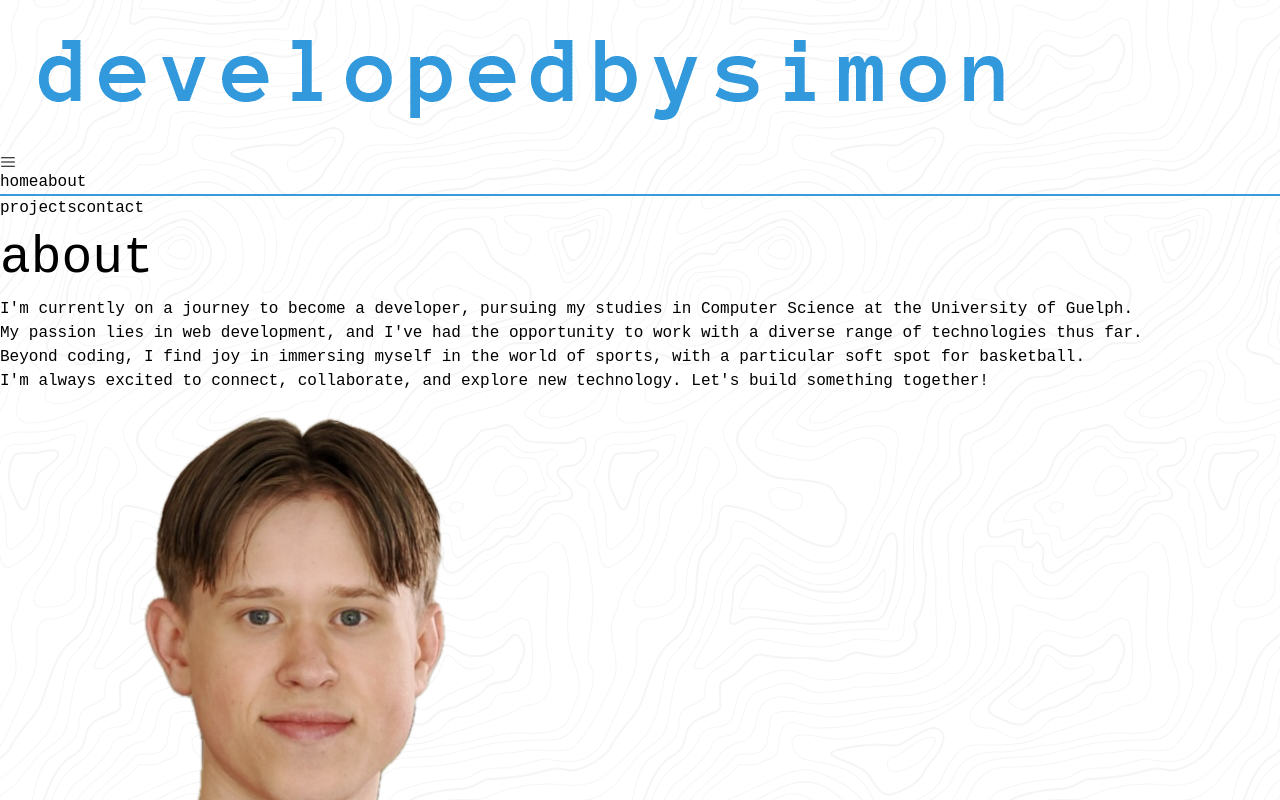
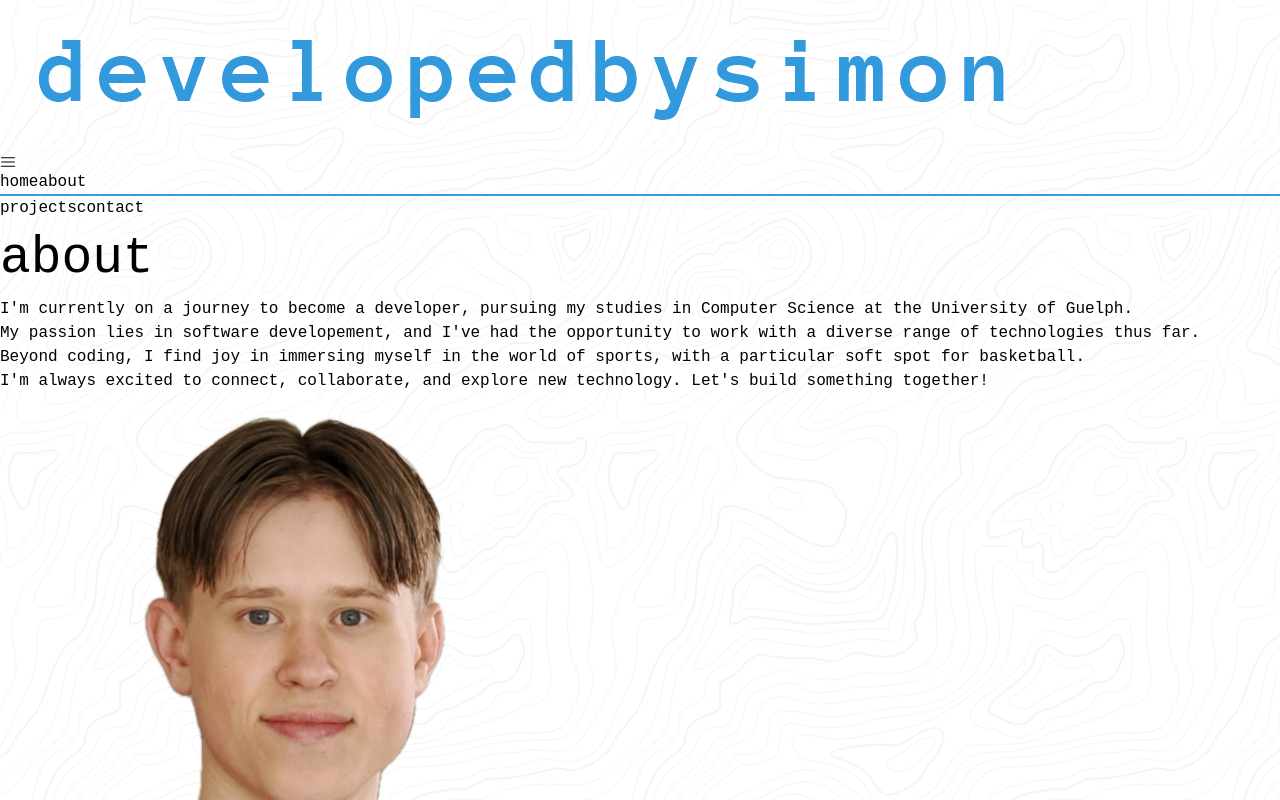
Before and after one commit to SimonasTamkevicius/Personal-Portfolio-2.0, a React (Vite) app: page /#/about in a window 1280 px wide. Shown: the top 800 px of the page. Built offline with nearby package versions, Linux system fonts and the light colour scheme; some icons are missing.

Commit message:
modified the about paragraph

```diff
--- a/src/components/About.jsx
+++ b/src/components/About.jsx
@@ -16,7 +16,7 @@ const About = () => {
                 </div>
                 <div>
                     <p className='mt-5 text-center text-md xl:text-md intro-text md:leading-8'>
-                        I'm currently on a journey to become a developer, pursuing my studies in Computer Science at the University of Guelph.<br></br>My passion lies in web development, and I've had the opportunity to work with a diverse range of technologies thus far.<br></br>
+                        I'm currently on a journey to become a developer, pursuing my studies in Computer Science at the University of Guelph.<br></br>My passion lies in software developement, and I've had the opportunity to work with a diverse range of technologies thus far.<br></br>
 
                         Beyond coding, I find joy in immersing myself in the world of sports, with a particular soft spot for basketball.<br></br>
 
```
